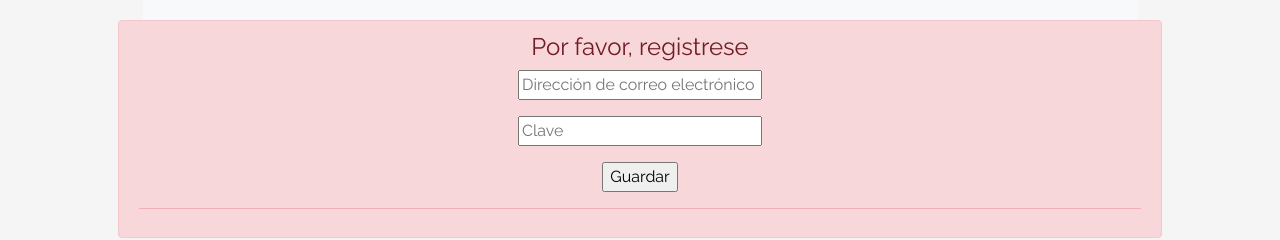
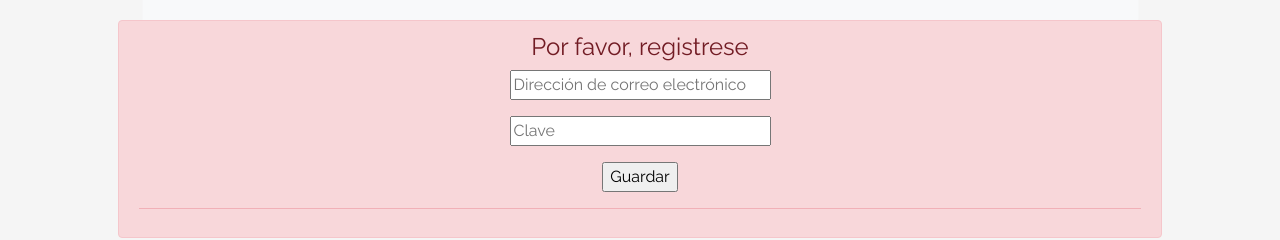
Before and after one commit to karenrubiaca/ecommerce, a plain HTML site: page login.html in a window 1280 px wide. Shown: the part 484-724 px from the top of the page. Drawn offline with Linux system fonts and the light colour scheme.

Commit message:
login
version visual final

```diff
--- a/login.html
+++ b/login.html
@@ -47,8 +47,8 @@
   <form action="categories.html">
     <div class="alert alert-danger" role="alert" style="position: relative; width:auto; top: 0;">
       <h4 class="alert-heading">Por favor, registrese</h4>
-      <p><input type="text" name="correo" id="txtcorreo" placeholder="Dirección de correo electrónico" size="27"/></p>
-      <p><input type="text" name="clave" id="txtclave" placeholder="Clave" size="27"/></p>
+      <p><input type="text" name="correo" id="txtcorreo" placeholder="Dirección de correo electrónico" size="29"/></p>
+      <p><input type="text" name="clave" id="txtclave" placeholder="Clave" size="29"/></p>
       <input type="button" value="Guardar" id="btnSave" />
       <hr>
     </div>
```
